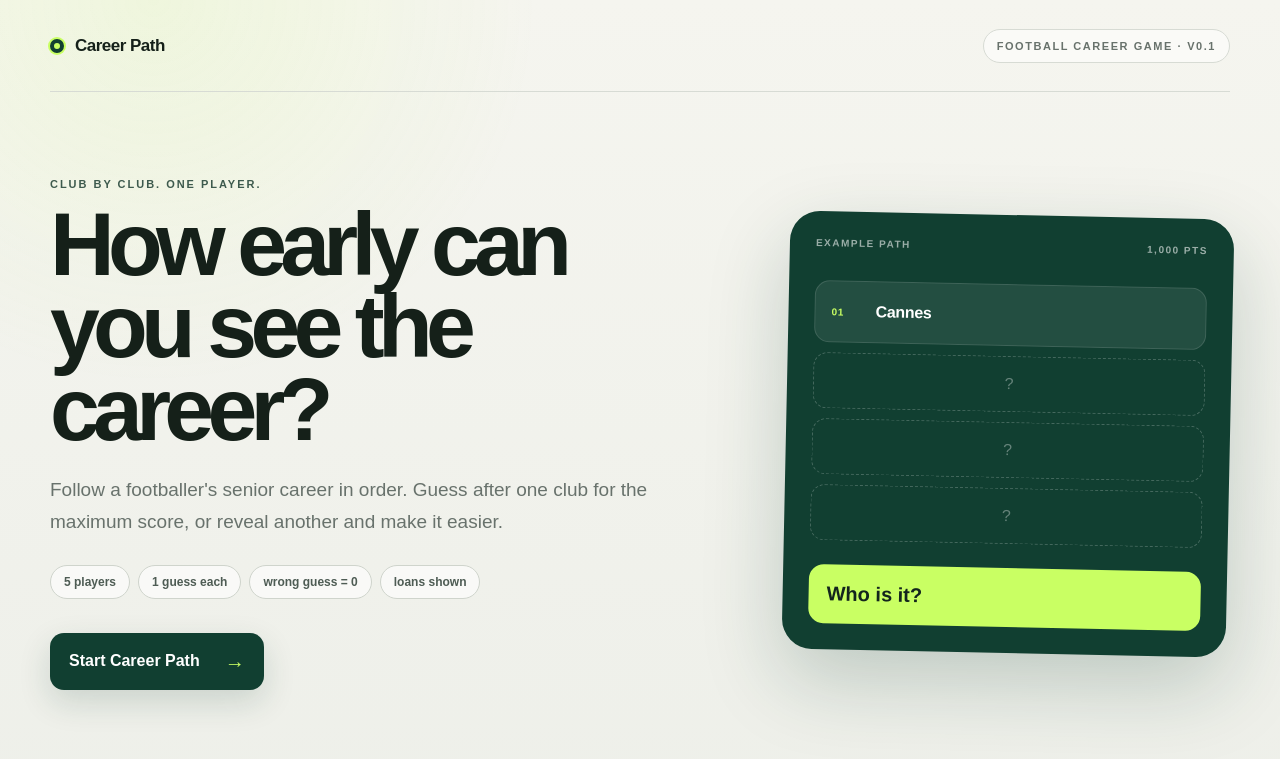
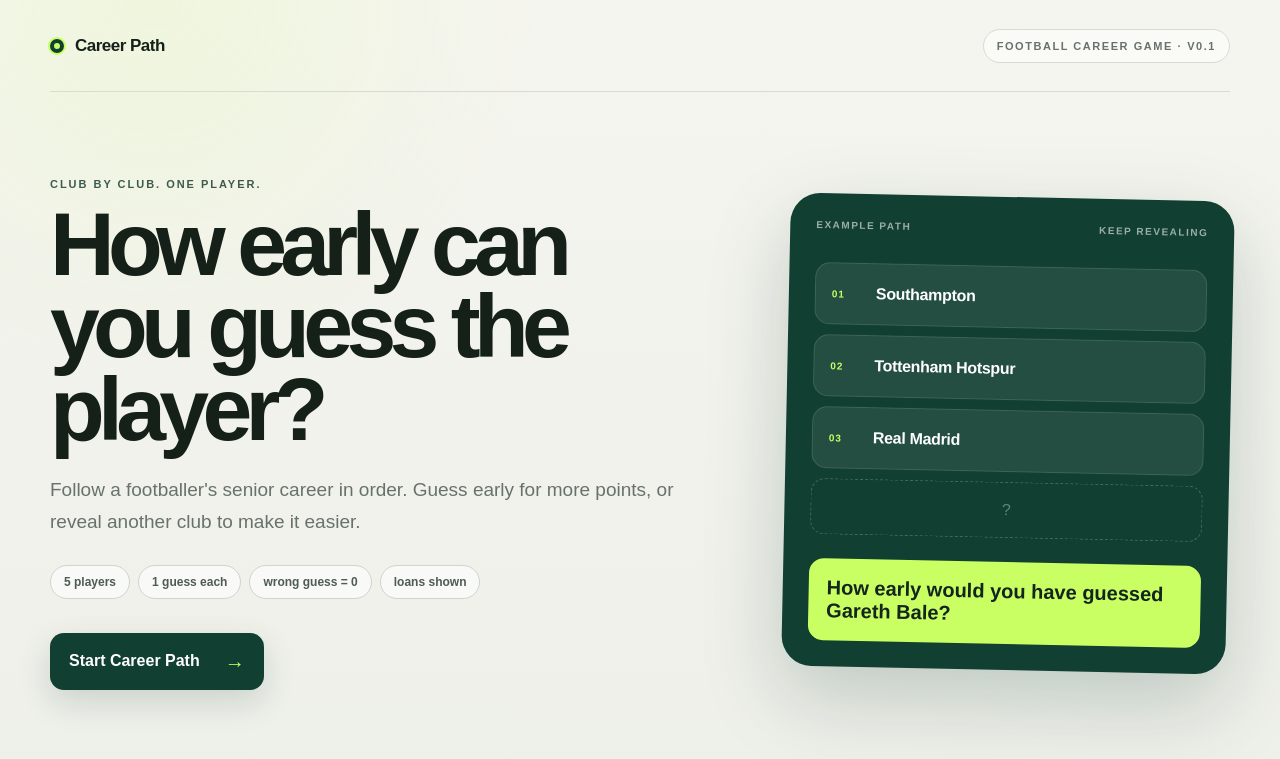
Before and after one commit to sebastianlwoods/Career-Path, a Next.js app: page / in a window 1280 px wide. Shown: the top 759 px of the page. Built offline with nearby package versions, Linux system fonts and the light colour scheme.

Commit message:
Refine Career Path homepage example and copy

```diff
--- a/app/page.tsx
+++ b/app/page.tsx
@@ -162,9 +162,9 @@ export default function Home() {
         <section className="hero-grid">
           <div className="hero-copy">
             <p className="eyebrow">CLUB BY CLUB. ONE PLAYER.</p>
-            <h1>How early can you see the career?</h1>
+            <h1>How early can you guess the player?</h1>
             <p className="hero-text">
-              Follow a footballer&apos;s senior career in order. Guess after one club for the maximum score, or reveal another and make it easier.
+              Follow a footballer&apos;s senior career in order. Guess early for more points, or reveal another club to make it easier.
             </p>
             <div className="rule-row">
               <span>5 players</span>
@@ -178,14 +178,14 @@ export default function Home() {
           </div>
 
           <div className="preview-card">
-            <div className="preview-topline"><span>EXAMPLE PATH</span><span>1,000 PTS</span></div>
+            <div className="preview-topline"><span>EXAMPLE PATH</span><span>KEEP REVEALING</span></div>
             <div className="preview-path">
-              <CareerStop club="Cannes" index={0} />
-              <div className="hidden-stop">?</div>
-              <div className="hidden-stop">?</div>
+              <CareerStop club="Southampton" index={0} />
+              <CareerStop club="Tottenham Hotspur" index={1} />
+              <CareerStop club="Real Madrid" index={2} />
               <div className="hidden-stop">?</div>
             </div>
-            <div className="preview-answer">Who is it?</div>
+            <div className="preview-answer">How early would you have guessed Gareth Bale?</div>
           </div>
         </section>
 
```
